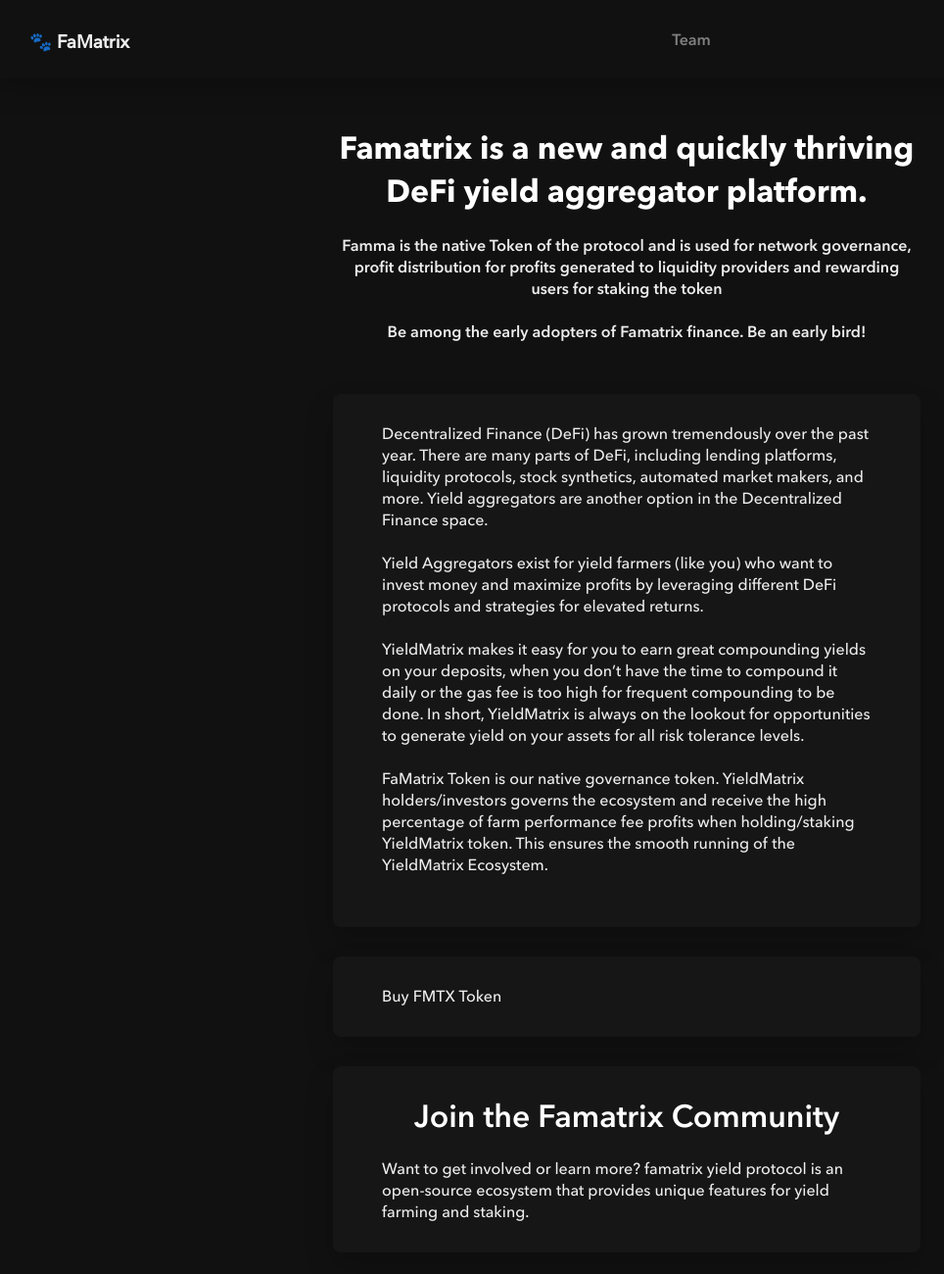
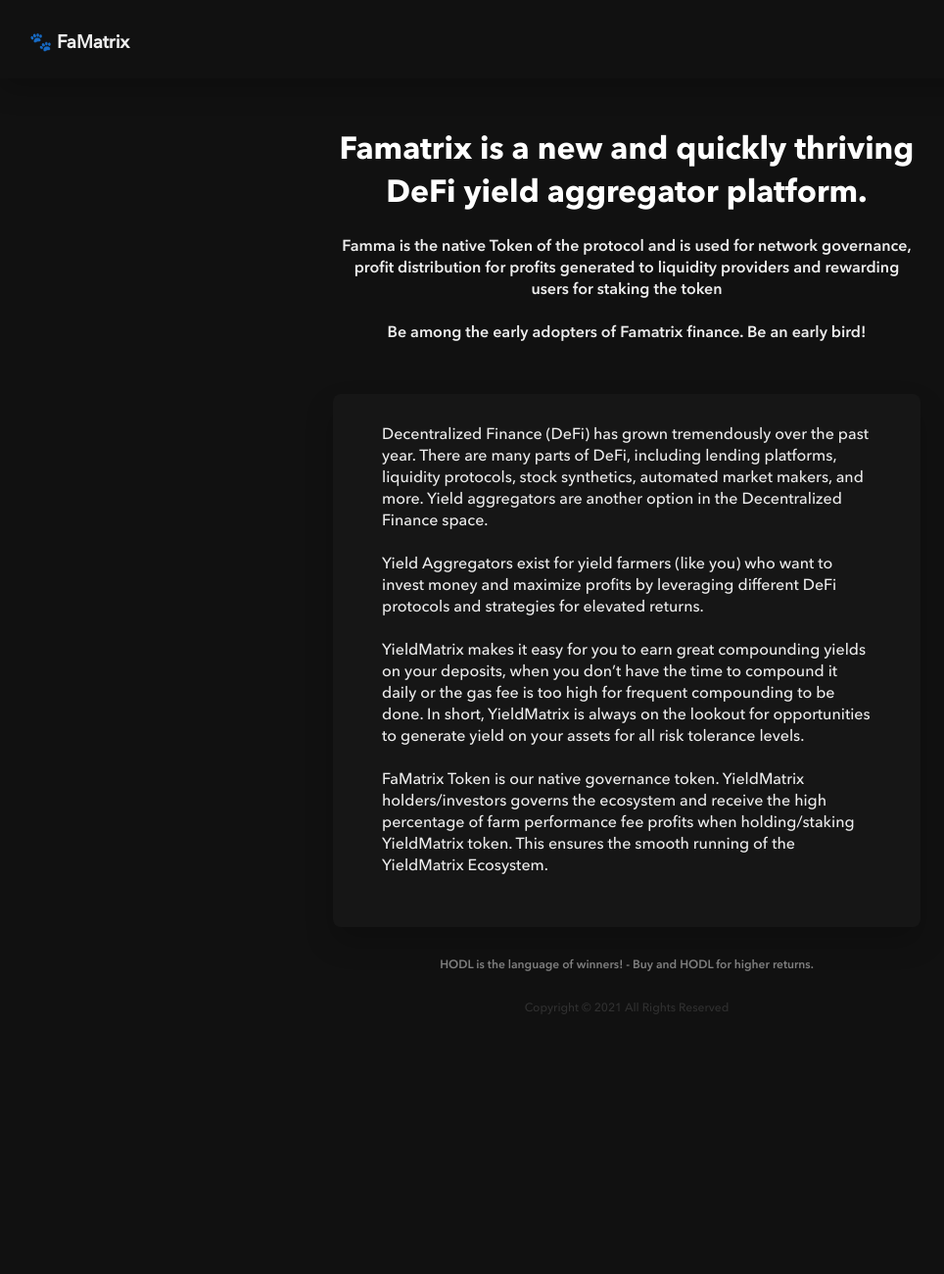
Before and after one commit to fammatrix/fammatrix-frontend, a plain HTML site: page index.html in a window 1280 px wide. Shown: the top 1300 px of the page at 98% size, without its empty margins (0-964 px from the left). After the commit the page ends 1066 px from the top, so only its background shows below. Drawn offline with nearby package versions, Linux system fonts and the light colour scheme.

Commit message:
changed index file

```diff
--- a/index.html
+++ b/index.html
@@ -155,7 +155,7 @@
 	<div style="position: fixed; top: 0; left: 0; width: 100%; height: 80px; background-color: #121212fa; z-index: 1000; box-shadow: 0 12px 25px #0003;">
 		<h3 id="topLogo" style="position: relative; float: left; margin: 30px; margin-right: 0; height: 40px;">&#128062; FaMatrix</h3>
 		<div style="position: relative; display: inline-block; margin-top: 30px;">
-            <a class="Link" href="team">Team</a>
+            <!-- <a class="Link" href="team">Team</a> -->
             <!--<a class="Link" href="">DeFi Intro</a>
             <a class="Link" href="">Aidrop</a>
 			<a class="Link" href="">Crowdfunding</a>
@@ -202,7 +202,7 @@
 	</div>
 
 	<span class="hl"></span>
-	<div class="card" style="margin-top: 30px;">
+	<!-- <div class="card" style="margin-top: 30px;">
 		Buy FMTX Token
 	</div>
 	<span class="hl"></span>
@@ -263,7 +263,7 @@
 		<span class="cmrk"></span><b>Swap Your Token
 		<br><br>
 		Swap FMTX as soon as you have BNB available! Select a FaMatrix Token by entering its token address on PanCake swap. Happy swapping. &#128540;</b>
-	</div>
+	</div> -->
 	<br><br>
 
 	<span class="hl" style="margin-bottom: 20px;">
```
